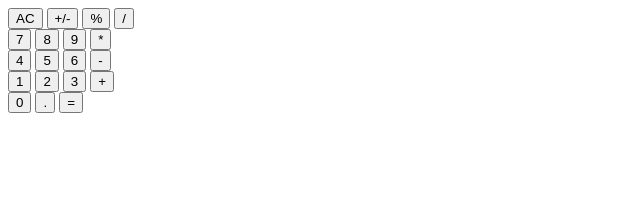
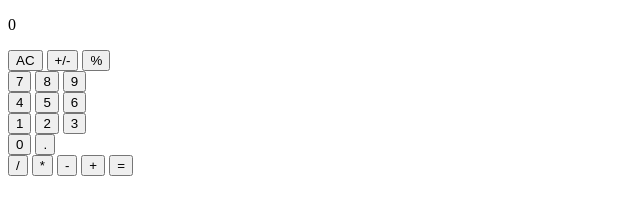
Before and after one commit to sakbob/odin-calculator, a plain HTML site: page index.html in a window 1280 px wide. Shown: the whole page, without its empty margins (0-640 px from the left). Drawn offline with Linux system fonts and the light colour scheme.

Commit message:
Add proper containers and buttons for calculator.

```diff
--- a/index.html
+++ b/index.html
@@ -8,39 +8,47 @@
         <script src="./script.js" defer></script>
     </head>
     <body>
-        <div class="calculator-cointainer">
+        <div class="calculator-container">
             <div class="screen-container">
-
+                <p class="screen-text">0</p>
             </div>
             <div class="button-container">
-                <div class="row-container-1">
+                <div class="left-container">
+                    <div class="special-container">
                         <button id="b-Clear">AC</button>
                         <button id="b-Sign">+/-</button>
                         <button id="b-Percent">%</button>
-                    <button id="b-Div">/</button>
                     </div>
-                <div class="row-container-2">
+                    <div class="number-container">
+                        <div class="row">
                             <button id="b-7">7</button>
                             <button id="b-8">8</button>
                             <button id="b-9">9</button>
-                    <button id="b-Mult">*</button>
                         </div>
-                <div class="row-container-3">
+                        <div class="row">
                             <button id="b-4">4</button>
                             <button id="b-5">5</button>
                             <button id="b-6">6</button>
-                    <button id="b-Sub">-</button>
                         </div>
-                <div class="row-container-4">
+                        <div class="row">
                             <button id="b-1">1</button>
                             <button id="b-2">2</button>
                             <button id="b-3">3</button>
-                    <button id="b-Add">+</button>
                         </div>
-                <div class="row-container-5">
+                        <div class="row">
                             <button id="b-0">0</button>
                             <button id="b-Point">.</button>
+                        </div>
+                    </div>
+                </div>
+                <div class="right-container">
+                    <div class="operation-container">
+                        <button id="b-Div">/</button>
+                        <button id="b-Mult">*</button>
+                        <button id="b-Sub">-</button>
+                        <button id="b-Add">+</button>
                         <button id="b-Equal">=</button>
+                    </div>
                 </div>
             </div>
         </div>
```
Lines whose indentation alone changed are shown as unchanged.
